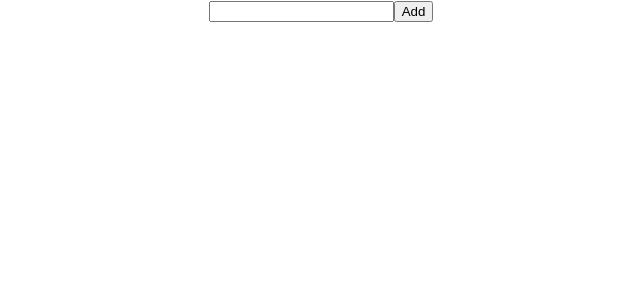
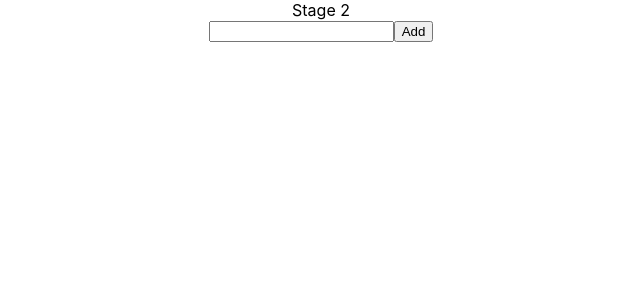
Before and after one commit to dcryan/react-context-redux, a React (Create React App) app: page / in a window 1280 px wide. Shown: the top 300 px of the page, without its empty margins (319-959 px from the left). Built offline with nearby package versions, Linux system fonts and the light colour scheme.

Commit message:
Added title

```diff
--- a/src/App.js
+++ b/src/App.js
@@ -10,6 +10,7 @@ function App() {
 
   return (
     <div className="App">
+      <div>Stage 2</div>
       <TodosContext.Provider value={{ todos, dispatch }}>
         <AddTodo />
         <TodoList />
```
